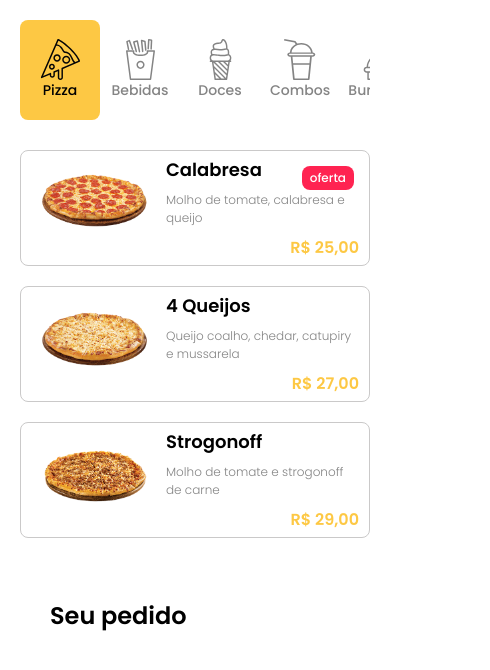
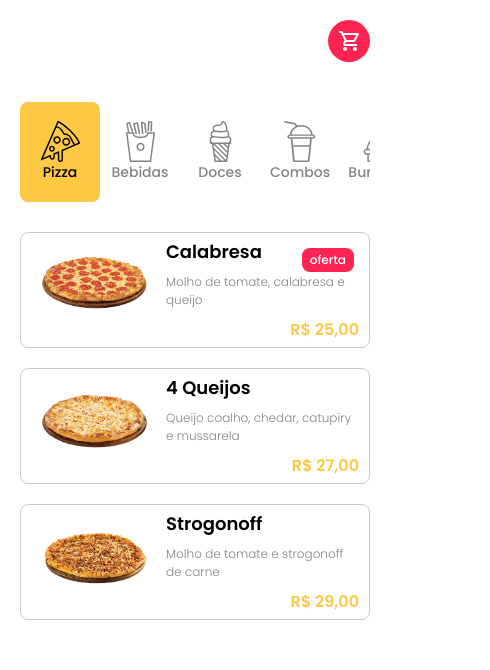
Before and after one commit to kasilianaoliveira/restaurant, a React (Create React App) app: page / in a window 390 px wide. Shown: the top 670 px of the page, 490 px wide, since content can reach past the window. Built offline with nearby package versions, Linux system fonts and the light colour scheme; data requests are answered from the project's data file.

Commit message:
Add back button and adaptation for mobile

```diff
--- a/src/App.tsx
+++ b/src/App.tsx
@@ -1,11 +1,12 @@
 import { Route, Routes } from "react-router-dom";
 import { Home } from "./screens/Home";
+import { Cart } from "./screens/Cart";
 
 function App() {
   return (
     <Routes>
       <Route path="/" element={<Home />} />
-      {/* <Route path="/" element={<SideBar />} /> */}
+      <Route path="/carrinho" element={<Cart/>} />
     </Routes>
   );
 }
--- a/src/context/CategoriaContext.tsx
+++ b/src/context/CategoriaContext.tsx
@@ -42,11 +42,11 @@ export const CategoriaContextProvider: FC<CategoryProviderProps> = ({
   const handleRemoveFromCart = (product: ItemProps) => {
     const productIndex = cartList.findIndex((cart) => cart.id === product.id);
     const updatedCartList = [...cartList];
-    if (updatedCartList[productIndex].quantity === 1) {
-      updatedCartList.splice(productIndex, 1);
-    } else {
-      updatedCartList[productIndex].quantity -= 1;
-    }
+
+    updatedCartList[productIndex].quantity === 1
+      ? updatedCartList.splice(productIndex, 1)
+      : updatedCartList[productIndex].quantity -= 1;
+
     setCartList(updatedCartList);
   }
 
--- a/src/index.tsx
+++ b/src/index.tsx
@@ -4,14 +4,17 @@ import { BrowserRouter } from "react-router-dom";
 import App from "./App";
 import reportWebVitals from "./reportWebVitals";
 import "./scss/global.scss";
+import { CategoriaContextProvider } from "./context/CategoriaContext";
 
 const root = ReactDOM.createRoot(
   document.getElementById("root") as HTMLElement
 );
 root.render(
+  <CategoriaContextProvider>
   <BrowserRouter>
     <App />
   </BrowserRouter>
+  </CategoriaContextProvider>
 );
 
 reportWebVitals();
--- a/src/screens/Cart/index.tsx
+++ b/src/screens/Cart/index.tsx
@@ -2,20 +2,23 @@ import { useContext } from "react";
 import { CategoriaContext } from "../../context/CategoriaContext";
 import { CartItem } from "../components/CartItem";
 import "./styles.scss";
+import { Link } from "react-router-dom";
 
 export const Cart = () => {
   const { cartList } = useContext(CategoriaContext);
 
-  const total = cartList.reduce((acc, curr) => acc + (curr.price * curr.quantity), 0);
-
+  const total = cartList.reduce((acc, item) => acc + (item.price * item.quantity), 0);
   const filterPrice = total.toLocaleString("pt-br", {
     style: "currency",
     currency: "BRL",
   });
+  const hasNoItem = total <= 0
 
   return (
     <div className="cart">
-      <h2 className="cart-title">Seu pedido</h2>
+      <Link to='/' className="cart-go-back">←️ Voltar</Link>
+      <h2 className="cart-title">Seu pedido ⭐️</h2>
+      {hasNoItem && <p>Seu carrinho ainda está vazinho :(</p>}
       {cartList.map((cart) => (
         cart.name !== '' && <CartItem
           key={Math.random()}
@@ -29,7 +32,7 @@ export const Cart = () => {
         />
       ))}
 
-      {total > 0 &&
+      {!hasNoItem &&
         <>
           <p className="total-price">Total <span>{filterPrice}</span></p>
           <button className="final-pedido">Finalizar Pedido</button>
--- a/src/screens/Cart/styles.scss
+++ b/src/screens/Cart/styles.scss
@@ -2,21 +2,30 @@
 
 .cart {
   display: flex;
-  align-items: start;
+  // align-items: start;
   min-width: 490px;
   flex-direction: column;
   background: $secondary;
-  width: auto;
-  padding: 50px;
+  width: 70%;
+  padding: 50px 20px;
   position: relative;
 
-  .card-title {
+  .cart-go-back{
+    font-weight: 600;
+    font-size: 18px;
+    margin-bottom: 50px;
+
+    display: none;
+  }
+
+  .cart-title {
     font-weight: 600;
     font-size: 1.5rem;
+    margin-bottom: 20px;
   }
 
   .total-price {
-
+    padding-right: 10px;
     margin-top: 25px;
     margin-bottom: calc(58px + 58px);
     align-self: flex-end;
@@ -33,6 +42,7 @@
   .final-pedido {
     position: absolute;
     bottom: 58px;
+    align-self: center;
     background-color: $quaternary;
     color: $secondary;
     width: 390px;
@@ -47,4 +57,22 @@
     }
   }
 
+
+  @media (max-width: 768px) {
+    min-width: unset;
+    width: 100%;
+    padding: 50px 20px 20px;
+
+    .final-pedido {
+      bottom: 0px;
+      font-size: 16px;
+    }
+
+    .cart-go-back{
+      display: block;
+    }
+
+
+  }
+
 }
--- a/src/screens/Home/index.tsx
+++ b/src/screens/Home/index.tsx
@@ -1,18 +1,36 @@
-import { CategoriaContextProvider } from "../../context/CategoriaContext";
+import { useEffect, useRef, useState } from "react";
 import { Card } from "../Card";
 import { Cart } from "../Cart";
+import CartIcon from "../../assets/icons/cart.svg"
 
 import { SideBar } from "../SideBar";
 import "./style.scss";
+import { Link } from "react-router-dom";
 
 export const Home = () => {
+
+  const [windowWidth, setWindowWidth] = useState(window.innerWidth);
+
+  useEffect(() => {
+    const handleResize = () => setWindowWidth(window.innerWidth);
+
+    window.addEventListener('resize', handleResize);
+    return () => window.removeEventListener('resize', handleResize);
+
+  }, [windowWidth]);
+
+
+
   return (
     <div className="grid-container">
-      <CategoriaContextProvider>
-        <SideBar />
-        <Card />
-        <Cart />
-      </CategoriaContextProvider>
+      {windowWidth <= 768 &&
+        <Link to='/carrinho' className="cart-icon" >
+          <img src={CartIcon} alt="Carrinho" />
+        </Link>
+      }
+      <SideBar />
+      <Card />
+      {windowWidth > 768 && <Cart />}
     </div>
   );
 };
--- a/src/screens/Home/style.scss
+++ b/src/screens/Home/style.scss
@@ -1,13 +1,27 @@
 @import "../../assets/variables.scss";
 
 .grid-container {
-  font-family: "Poppins", sans-serif;
+
   background-color: $primary;
 
   display: flex;
 
+
+  .cart-icon {
+    display: flex;
+    align-items: center;
+    justify-content: center;
+    width: 42px;
+    height: 42px;
+    background-color: $quaternary;
+    border-radius: 50%;
+    margin: 20px 20px 20px auto;
+    // align-self: flex-end;
+  }
+
   @media (max-width: 768px) {
     flex-direction: column;
+    width: 100%;
 
     background: white;
   }
--- a/src/screens/components/CartItem/index.tsx
+++ b/src/screens/components/CartItem/index.tsx
@@ -2,6 +2,7 @@ import { useContext } from "react";
 import { CategoriaContext } from "../../../context/CategoriaContext";
 import { ItemProps } from "../../../types/Item";
 import "./styles.scss";
+
 
 export const CartItem = (item: ItemProps) => {
   const { handleAddToCart,handleRemoveFromCart } = useContext(CategoriaContext);
@@ -14,10 +15,10 @@ export const CartItem = (item: ItemProps) => {
 
   return (
     <div className="cart-item">
-      <div className="qtd">
-        <span onClick={() => handleRemoveFromCart(item)}>-</span>
+      <div className="item-quantity">
+        <button onClick={() => handleRemoveFromCart(item)}>-</button>
         <p>{item.quantity}</p>
-        <span onClick={() => handleAddToCart(item)}>+</span>
+        <button onClick={() => handleAddToCart(item)}>+</button>
       </div>
       <div className="img-container">
         <img src={item.image} alt="" className="item-img" />
--- a/src/screens/components/CartItem/styles.scss
+++ b/src/screens/components/CartItem/styles.scss
@@ -7,17 +7,27 @@
   border-bottom: 1px solid $light-gray;
   margin-top: 1.875rem;
 
-  .qtd {
+  .item-quantity {
     display: flex;
+    align-items: center;
     font-weight: bold;
     gap: 5px;
-    margin-right: 1.25rem;
+    padding-right: 1.25rem;
 
     p {
+      text-align: center;
+      font-size: 1.125rem;
+      font-weight: 500;
+      width: 28px;
       color: $tertiary;
 
+
     }
-    span {
+    button {
+      font-weight: 600;
+      font-size: 1.125rem;
+      background: none;
+      border: 0;
       cursor: pointer;
     }
   }
@@ -55,4 +65,26 @@
     line-height: 27px;
     color: $tertiary;
   }
+
+  @media (max-width: 768px) {
+    flex-wrap: wrap;
+    .img-container {
+      order: 1;
+    }
+    .content-cart{
+      order: 2;
+    }
+    .item-quantity{
+      order: 3;
+      width: 6.25rem;
+      padding: 0;
+      margin-top: 20px;
+      justify-content: center;
+    }
+    .item-price{
+      order: 4;
+      margin-top: 20px;
+      padding: 0 20px;
+    }
+  }
 }
--- a/src/scss/global.scss
+++ b/src/scss/global.scss
@@ -8,12 +8,22 @@
 
 a {
   text-decoration: none;
+  color: inherit;
 }
 
 button {
   cursor: pointer;
+
+  &:focus{
+    outline: 0;
+  }
 }
 
 li {
   cursor: pointer;
 }
+
+body {
+  font-family: "Poppins", sans-serif;
+
+}
```
